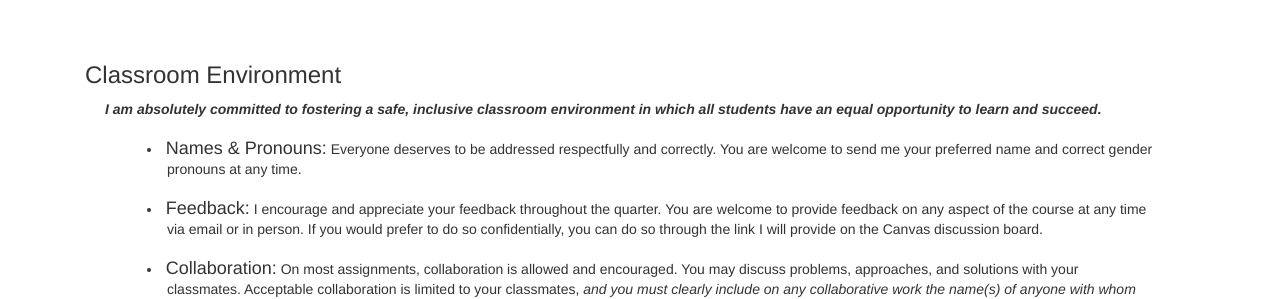
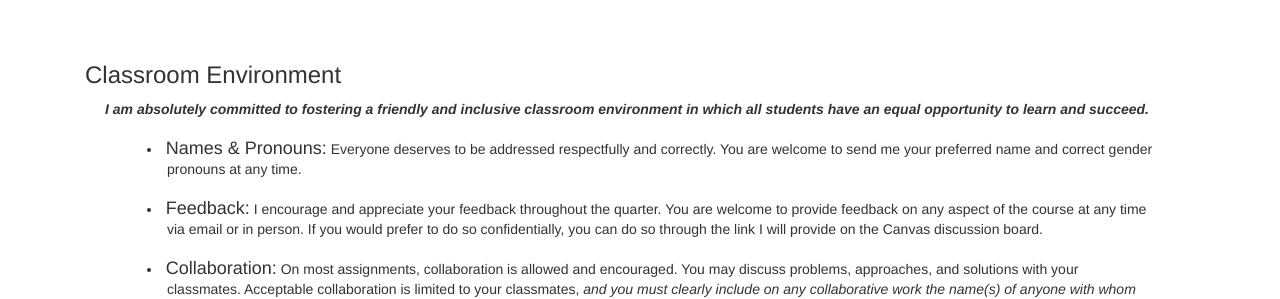
Before and after one commit to bryandmartin/STAT302, a Jekyll site: the page built from syllabus.html, in a window 1280 px wide and 900 px high, scrolled down 1684 px. Shown: the part 159-458 px from the top of the window. Built offline with Jekyll 4.4.1, drawn with Linux system fonts in a browser that asks for light colours; nearby versions of some CDN libraries; library files that are not in the unit come from our copies.

Commit message:
Minor wording tweak

```diff
--- a/syllabus.html
+++ b/syllabus.html
@@ -147,7 +147,7 @@ Instead of exams, you will be assigned three projects throughout the course. All
 
 <h3> Classroom Environment </h3>
 <p class="content" style="padding:0px;margin:0px 20px 0px;">
-<b><i>I am absolutely committed to fostering a safe, inclusive classroom environment in which all students have
+<b><i>I am absolutely committed to fostering a friendly and inclusive classroom environment in which all students have
   an equal opportunity to learn and succeed.</b></i> </p>
 </br>
   <li style="padding:0px;margin:0px 40px 0px; text-indent: -1.45em; padding-left: 3em;">
```
